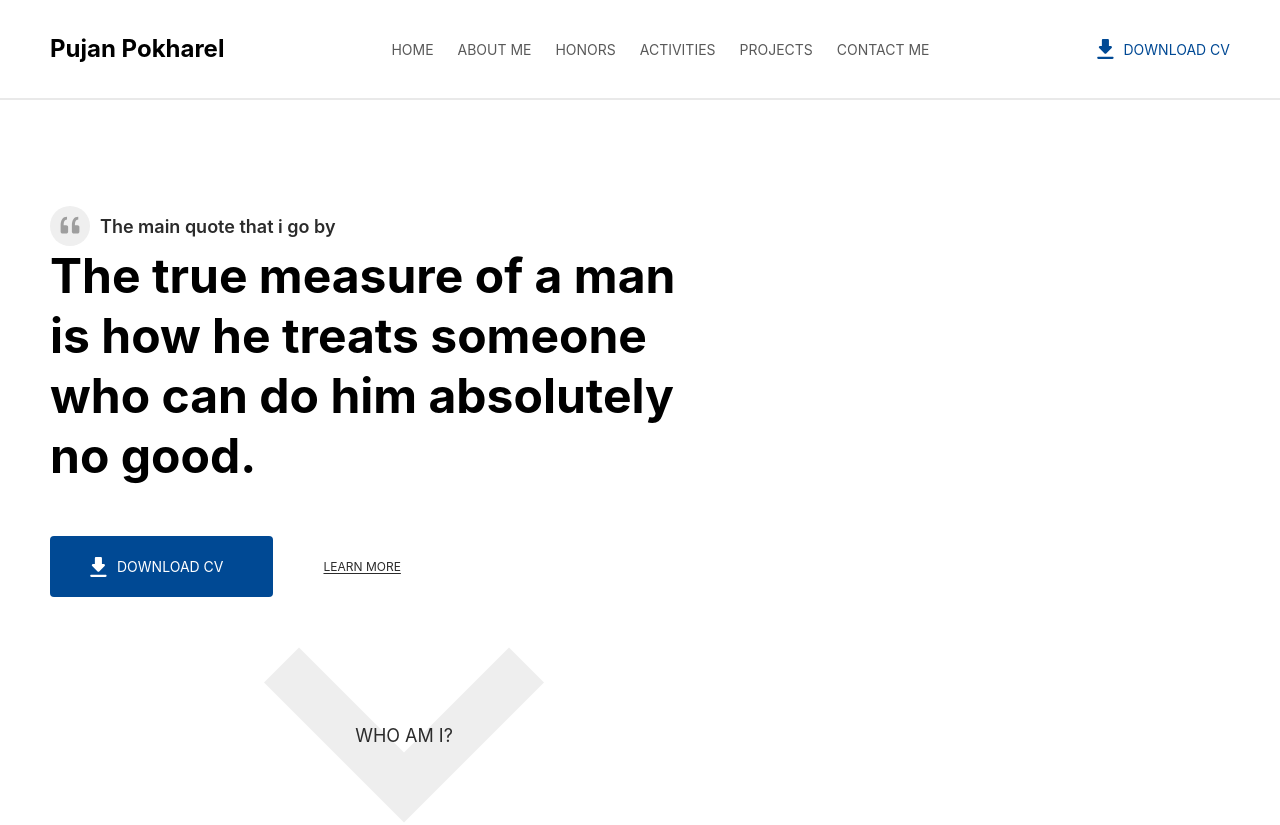
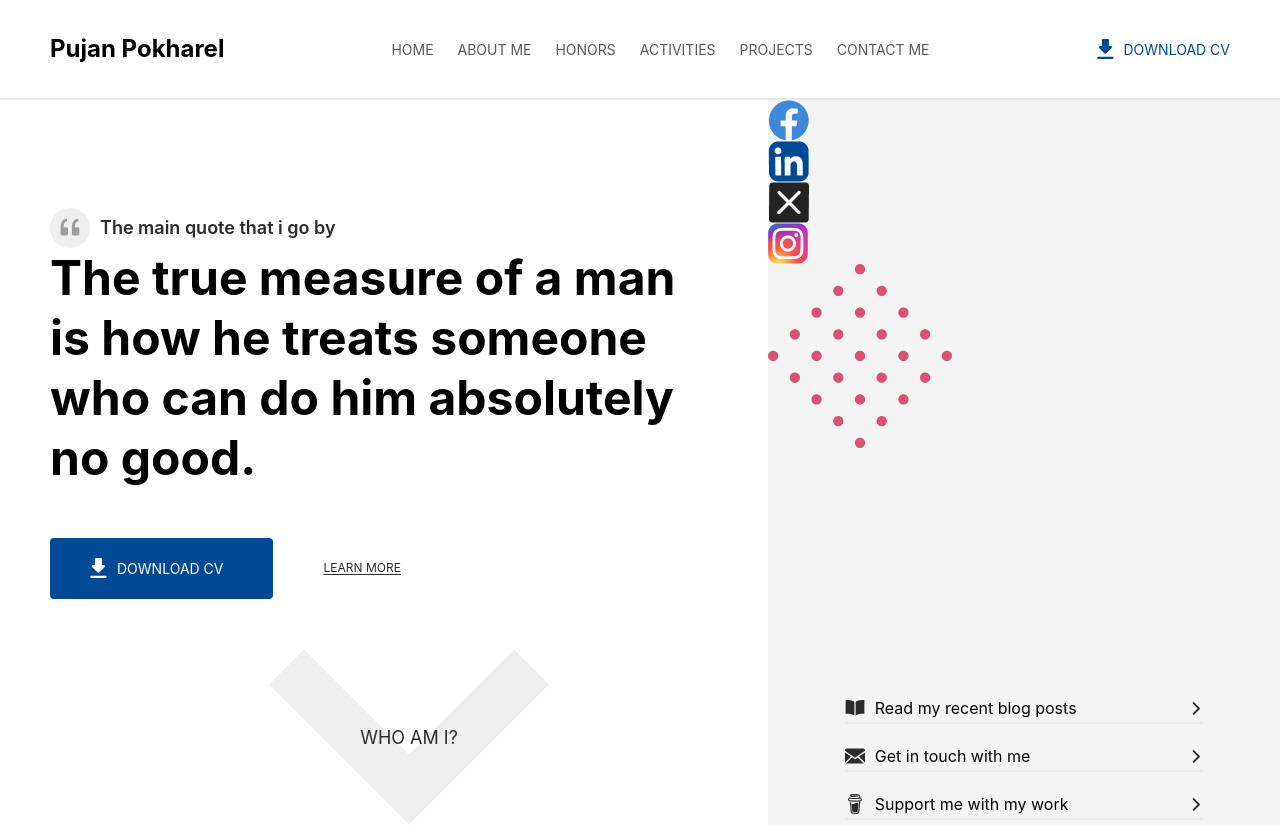
Before and after one commit to pujanpokharelofficial/Portfolio, a SvelteKit app: page / in a window 1280 px wide. Shown: the top 825 px of the page. Built offline with nearby package versions, Linux system fonts and the light colour scheme.

Commit message:
Completed the bottom right section

```diff
--- a/src/routes/global/nav.svelte
+++ b/src/routes/global/nav.svelte
@@ -10,7 +10,7 @@
 </script>
 
 <nav
-	class="h-[100px] w-full px-block flex justify-between items-center border-b-2 border-gray-light fixed top-0 left-0 bg-white"
+	class="h-[100px] w-full px-block flex justify-between items-center border-b-2 border-gray-light fixed top-0 left-0 bg-white z-50"
 >
 	<div class="logo text-title font-bold">Pujan Pokharel</div>
 	<div class="navlinks uppercase text-info text-black-light">
--- a/src/routes/hero.svelte
+++ b/src/routes/hero.svelte
@@ -1,8 +1,12 @@
 <script>
+	function openMail() {
+		window.open('https://mail.google.com/mail/?view=cm&fs=1&to=contact@pujanpokharel.com.np');
+	}
 </script>
 
-<div class="main_container min-h-screen w-screen px-block">
-	<div class="left_section w-[60%] h-full">
+<div class="main_container min-h-screen w-screen flex">
+	<!-- left section -->
+	<div class="left_section w-[60%] h-full pl-block">
 		<div class="h-max w-full mt-[15%]">
 			<div class="flex items-center space-x-small">
 				<img src="/svg/quote.svg" alt="quote-icon" />
@@ -39,4 +43,76 @@
 			</div>
 		</div>
 	</div>
+
+	<!-- right section -->
+	<div class="right_container pr-block h-full bg-gray-extra-light w-[40%] relative">
+		<div class="image_group">
+			<div class="image" />
+
+			<a class="social_link" href="https://www.facebook.com/OfficialPujanPokharel" target="_blank">
+				<img src="/images/facebook.png" alt="facebook-icon" />
+			</a>
+			<a
+				class="social_link"
+				href="https://www.linkedin.com/in/pujanpokharelofficial"
+				target="_blank"
+			>
+				<img src="/images/linkedin.png" alt="linkedin-icon" />
+			</a>
+			<a class="social_link" href="https://twitter.com/pujanpokharel22" target="_blank">
+				<img src="/images/twitter.png" alt="twitter-icon" />
+			</a>
+			<a
+				class="social_link"
+				href="https://www.instagram.com/pujanpokharelofficial/"
+				target="_blank"
+			>
+				<img src="/images/instagram.png" alt="instagram-icon" />
+			</a>
+			<img class="pattern" src="/svg/dotted vector.svg" alt="dotted-vector" />
+		</div>
+		<div class="bottom_info absolute bottom-[10%] w-[70%] left-[15%] h-max flex flex-col">
+			<a
+				class="readblogs border-b-gray-light py-standard"
+				href="https://blog.pujanpokharel.com.np"
+				target="_blank"
+			>
+				<div class="flex space-x-small">
+					<img class="main_icon" src="/svg/blog-small.svg" alt="read blog icon" />
+					<span> Read my recent blog posts </span>
+				</div>
+				<img class="arrow_right" src="/svg/right-arrow-small.svg" alt="right arrow" />
+			</a>
+
+			<a class="get_in_touch border-b-gray-light py-standard" href="#openMail" on:click={openMail}>
+				<div class="flex space-x-small">
+					<img class="main_icon" src="/svg/mail-small.svg" alt="main icon" />
+					<span> Get in touch with me </span>
+				</div>
+				<img class="arrow_right" src="/svg/right-arrow-small.svg" alt="right arrow" />
+			</a>
+
+			<a class="support_me border-b-gray-light py-standard" href="#openMail" on:click={openMail}>
+				<div class="flex space-x-small">
+					<img class="support_icon" src="/svg/short-small.svg" alt="Support icon" />
+					<span>Support me with my work</span>
+				</div>
+				<img class="arrow_right" src="/svg/right-arrow-small.svg" alt="right arrow" />
+			</a>
+		</div>
+	</div>
 </div>
+
+<style>
+	.support_me,
+	.get_in_touch,
+	.readblogs {
+		display: flex;
+		justify-content: space-between;
+		align-items: center;
+		border-bottom-width: 2px;
+		padding-bottom: 2px;
+		font-size: 16px;
+		font-weight: '500';
+	}
+</style>
```
Also changed, not shown: static/images/profile.jpg (added).
